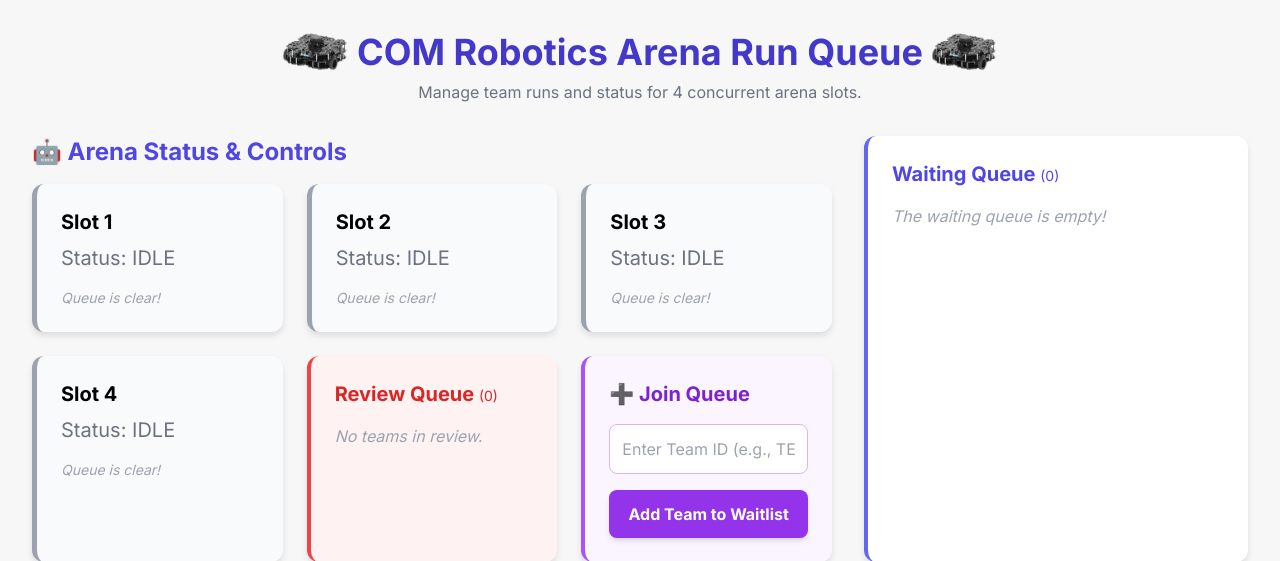
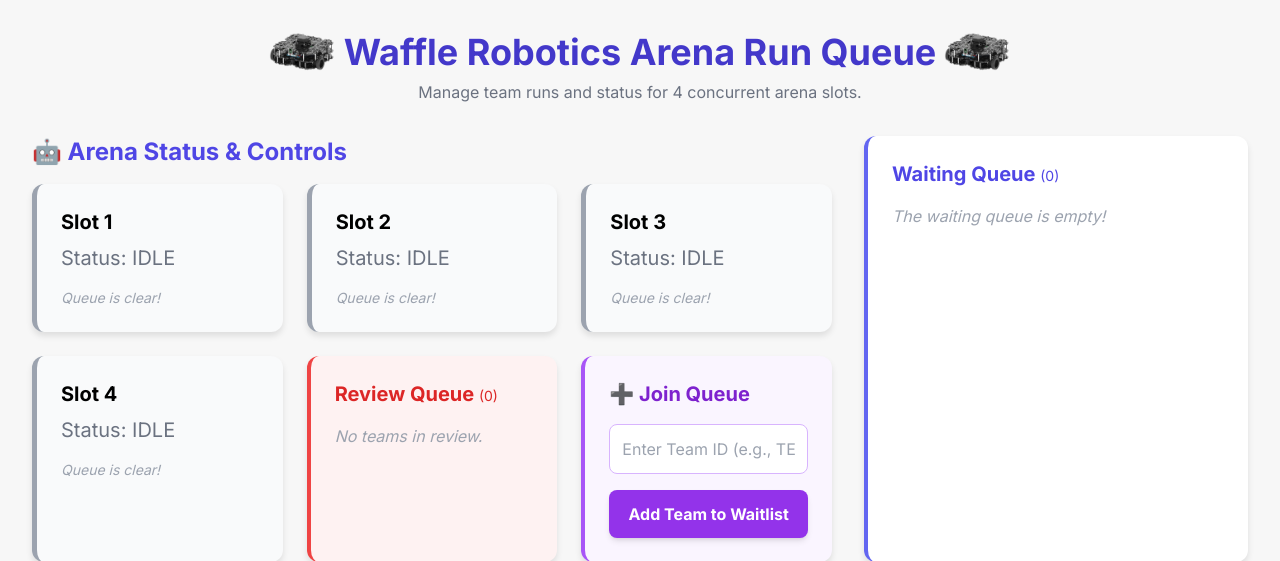
Before and after one commit to oakleighw/UoSRobotics2026Queue, a Flask app: page / in a window 1280 px wide. Shown: the top 561 px of the page. Run offline with Flask 3, Linux system fonts and the light colour scheme; some libraries are stand-ins or nearby versions.

Commit message:
Changed title

```diff
--- a/app.py
+++ b/app.py
@@ -210,6 +210,11 @@ def start_run():
 
     return redirect(url_for('index'))
 
+
+@app.route('/start_session', methods=['POST'])
+#If  waiting time > time left in session, block further queue adds or warn.
+
+
 @app.route('/pause_run', methods=['POST'])
 def pause_run():
     slot_id = int(request.form['slot_id'])
--- a/templates/index.html
+++ b/templates/index.html
@@ -36,7 +36,7 @@
             <div class="flex items-center justify-center">
                 <img src="{{ url_for('static', filename='images/waffle.png') }}" alt="Waffle Icon" class="h-10 w-auto object-contain mr-2">
 
-                <h1 class="text-4xl font-extrabold text-indigo-700">COM Robotics Arena Run Queue</h1>
+                <h1 class="text-4xl font-extrabold text-indigo-700">Waffle Robotics Arena Run Queue</h1>
 
                 <img src="{{ url_for('static', filename='images/waffle.png') }}" alt="Waffle Icon" class="h-10 w-auto object-contain ml-2">
             </div>
```
